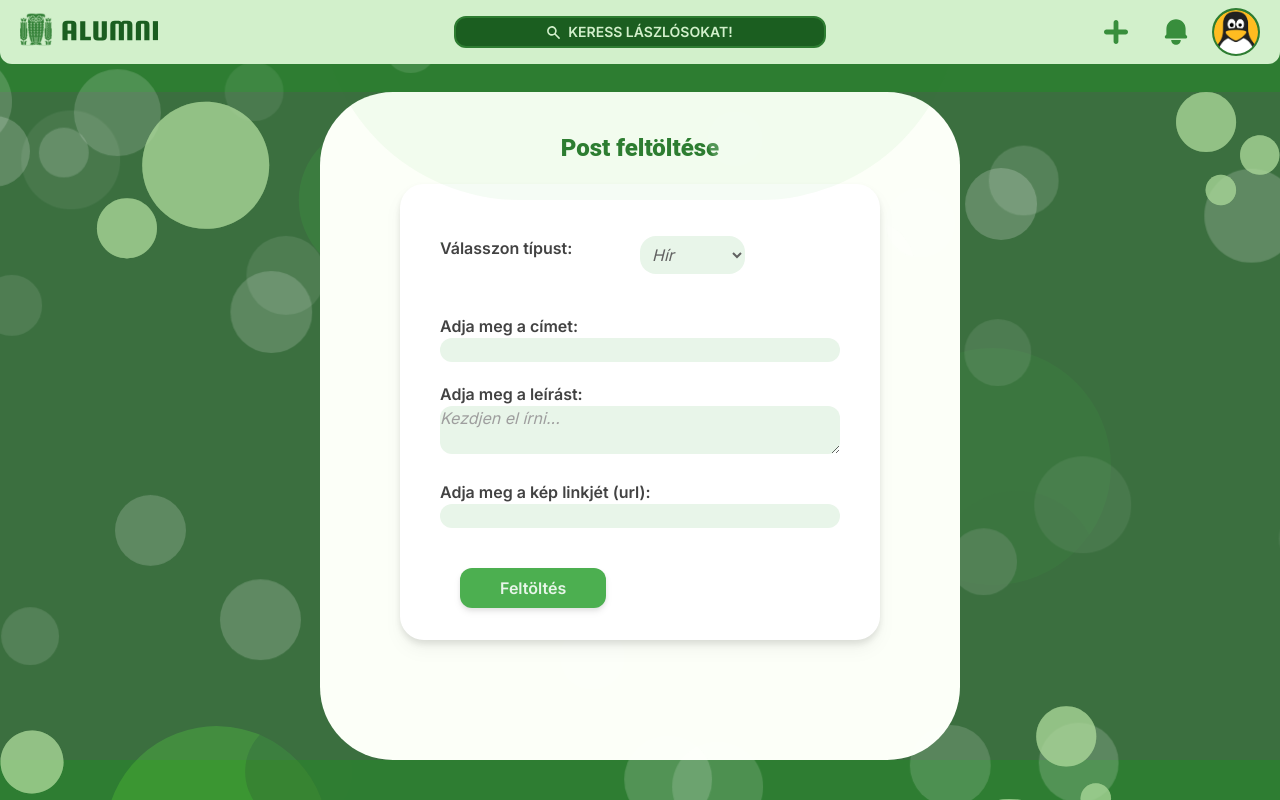
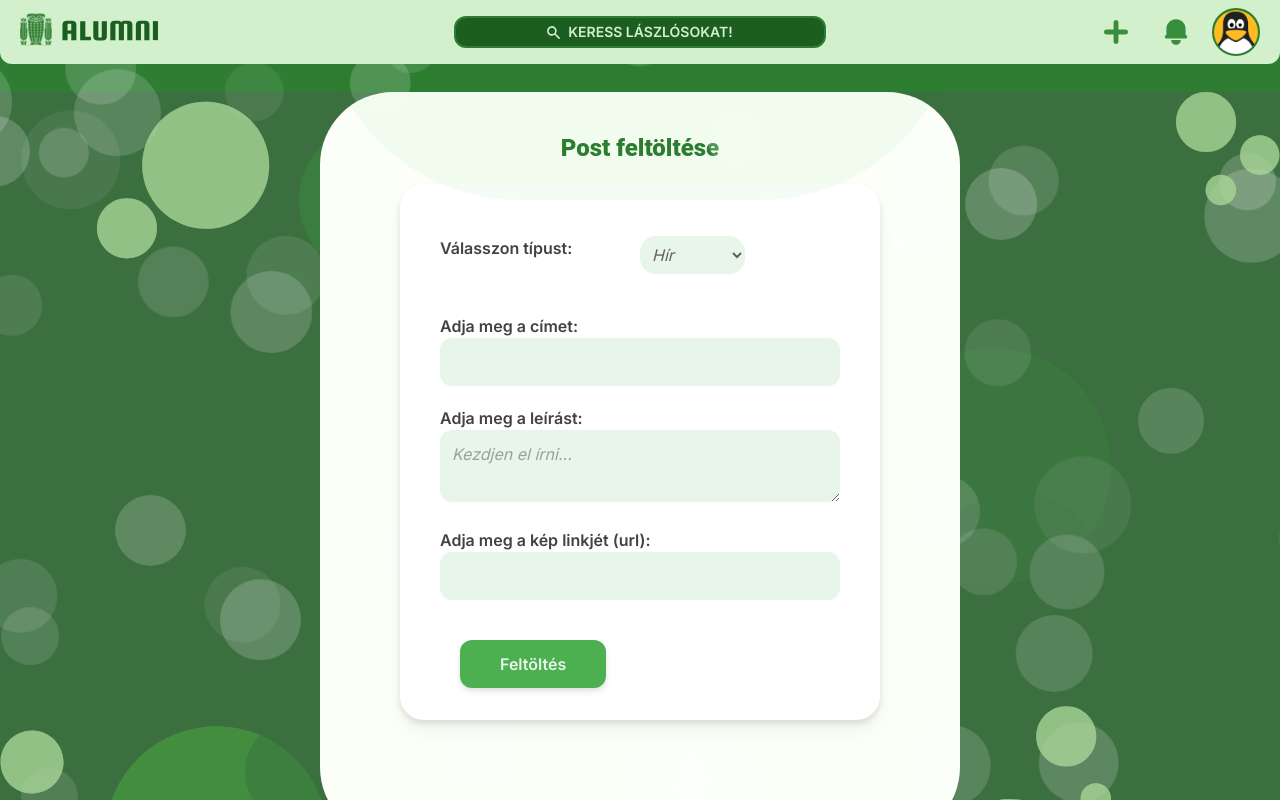
Before and after one commit to nagybrandy/szlg-alumni, a Next.js app: page /igazgato_post in a window 1280 px wide. Shown: the top 800 px of the page. Built offline with nearby package versions, Linux system fonts and the light colour scheme.

Commit message:
increase padding in post editor

```diff
--- a/src/app/igazgato_post/page.tsx
+++ b/src/app/igazgato_post/page.tsx
@@ -93,7 +93,7 @@ function Form({ onSubmit }: FormProps) {
               <label htmlFor="postcim" className="text-gray-800 font-semibold">Adja meg a címet:</label>
               <br />
               <input
-                className="rounded-xl text-gray-700 focus:outline-green-100 border-green-50 w-full bg-green-50"
+                className="rounded-xl p-3 text-gray-700 focus:outline-green-100 border-green-50 w-full bg-green-50"
                 type="text"
                 name="postcim"
                 id="cim"
@@ -107,7 +107,7 @@ function Form({ onSubmit }: FormProps) {
               <label className="w-full text-gray-800 font-semibold" htmlFor="postleiras">Adja meg a leírást:</label>
               <br />
               <textarea
-                className="focus:outline-green-100 rounded-xl w-full bg-green-50 text-gray-700 placeholder:text-gray-500 placeholder:italic"
+                className="focus:outline-green-100 rounded-xl p-3 w-full bg-green-50 text-gray-700 placeholder:text-gray-500 placeholder:italic"
                 name="postleiras"
                 id="leiras"
                 placeholder="Kezdjen el írni..."
@@ -121,7 +121,7 @@ function Form({ onSubmit }: FormProps) {
               <label className="w-full text-gray-800 font-semibold" htmlFor="postlink">Adja meg a kép linkjét (url):</label>
               <br />
               <input
-                className="text-gray-700 focus:outline-green-100 rounded-xl w-full bg-green-50"
+                className="text-gray-700 focus:outline-green-100 rounded-xl p-3 w-full bg-green-50"
                 type="text"
                 name="postlink"
                 id="link"
@@ -133,7 +133,7 @@ function Form({ onSubmit }: FormProps) {
 
             <button
               type="submit"
-              className="m-5 drop-shadow-md bg-green-500 hover:bg-green-700 rounded-xl p-2 px-10 text-green-50 font-semibold"
+              className="m-5 drop-shadow-md bg-green-500 hover:bg-green-700 rounded-xl p-3 p-2 px-10 text-green-50 font-semibold"
               disabled={isLoading}
             >
               {isLoading ? "Feltöltés..." : "Feltöltés"}
--- a/src/app/landing/page.tsx
+++ b/src/app/landing/page.tsx
@@ -16,7 +16,7 @@ export default function LandingPage() {
           className="absolute mix-blend-lighten opacity-25 z-20 pointer-events-none"
         />
       </div>
-      <div className="w-[75%] bg-[#FCFFF8] absolute top-20 bottom-0 p-5 rounded-3xl flex">
+      <div className="w-[75%] bg-[#FCFFF8] absolute bottom-0 p-5 rounded-t-[10em] flex align-middle h-[90vh]">
         {/* Left Side: Text and Buttons */}
         <div className="w-1/2 flex flex-col justify-center items-center">
           <h1 className="text-green-800 font-bold text-4xl text-center mb-5">
--- a/src/app/layout.tsx
+++ b/src/app/layout.tsx
@@ -22,7 +22,7 @@ export default function RootLayout({
   const randomInt = (min: number, max: number) => Math.floor(Math.random() * (max - min + 1)) + min;
 
   // Generate 100 circles with random properties
-  const circles = Array.from({ length: 100 }, (_, i) => {
+  const circles = Array.from({ length: 200 }, (_, i) => {
     const size = randomInt(50, 100); // Fixed circle size between 50px and 100px
     const duration = randomInt(20, 60); // Animation duration between 20s and 60s
     const delay = randomInt(0, 30); // Animation delay between 0s and 30s
```
